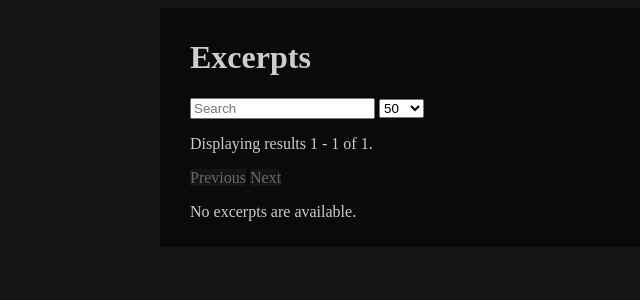
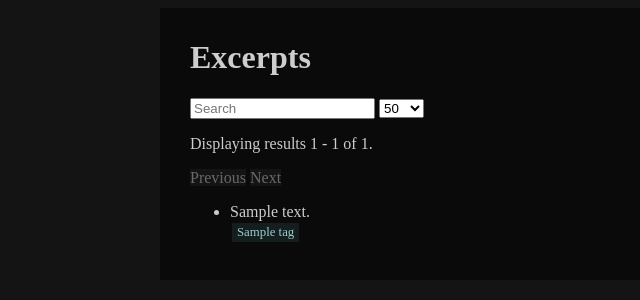
Before and after one commit to cammytown/barton-link, a Django app: page /excerpts/ in a window 1280 px wide. Shown: the top 300 px of the page, without its empty margins (0-640 px from the left). Run offline with Django 4.2, Linux system fonts and the light colour scheme; tables that the repository leaves empty hold one stand-in row (values such as "Sample post"); style sheets or scripts are compiled from the project's sources.

Commit message:
fix links; improve tag page slightly

```diff
--- a/src/excerpts/models.py
+++ b/src/excerpts/models.py
@@ -50,7 +50,7 @@ class ExcerptTag(models.Model):
 
 class Excerpt(SoftDeleteModel):
     content = models.TextField()
-    tags = models.ManyToManyField(Tag, through='ExcerptTag')
+    tags = models.ManyToManyField(Tag, through='ExcerptTag', related_name='excerpts')
     characters = models.ManyToManyField(Character)
     projects = models.ManyToManyField(Project)
 
--- a/src/excerpts/templates/excerpts/excerpt_list.html
+++ b/src/excerpts/templates/excerpts/excerpt_list.html
@@ -19,7 +19,7 @@
 
 <!--<p><a href="/excerpts/excerpt/new/">New Excerpt</a></p>-->
 
-{% if page_obj.has_next %}
+{% if page_obj %}
 <ul>
 {% for excerpt in page_obj %}
 	<li>
--- a/src/excerpts/templates/excerpts/excerpt_tags.html
+++ b/src/excerpts/templates/excerpts/excerpt_tags.html
@@ -13,7 +13,7 @@
 				</a>
 
 				<a
-					href="/excerpts/tag/{{ tag.id }}/"
+					href="/excerpts/tag/{{ tag.id }}"
 					class="block-control tag-link blue"
 				>
 					i
@@ -39,7 +39,7 @@
 					+
 				</a>
 
-				<a href="/excerpts/tag/{{ tag.id }}/" class="block-control tag-link blue">
+				<a href="/excerpts/tag/{{ tag.id }}" class="block-control tag-link blue">
 					i
 				</a>
 			</div>
--- a/src/excerpts/views.py
+++ b/src/excerpts/views.py
@@ -57,7 +57,7 @@ def search(request):
 
     # Render list
     context = {
-        "excerpts": excerpts,
+        # "excerpts": excerpts,
         "page_obj": page_obj,
         "prev_page_url": prev_page_url,
         "next_page_url": next_page_url,
@@ -239,7 +239,19 @@ def remove_project(request, excerpt_id, project_id):
 
 def tag(request, tag_id):
     tag = Tag.objects.get(id=tag_id)
-    context = { "tag": tag, }
+
+    page_num = request.GET.get("page", 1)
+    page_size = request.GET.get("page_size", 50)
+
+    # Get excerpts with tag
+    excerpts = tag.excerpts.all()
+
+    # Paginate excerpts
+    paginator = Paginator(excerpts, page_size)
+    page_obj = paginator.get_page(page_num)
+
+    context = { "tag": tag, "page_obj": page_obj }
+
     return render(request, "excerpts/tag_page.html", context)
 
 def autotag_excerpts(request, excerpt_id=None):
```
Also changed, not shown: src/excerpts/templates/excerpts/tag_page.html (+2 -6 lines).
